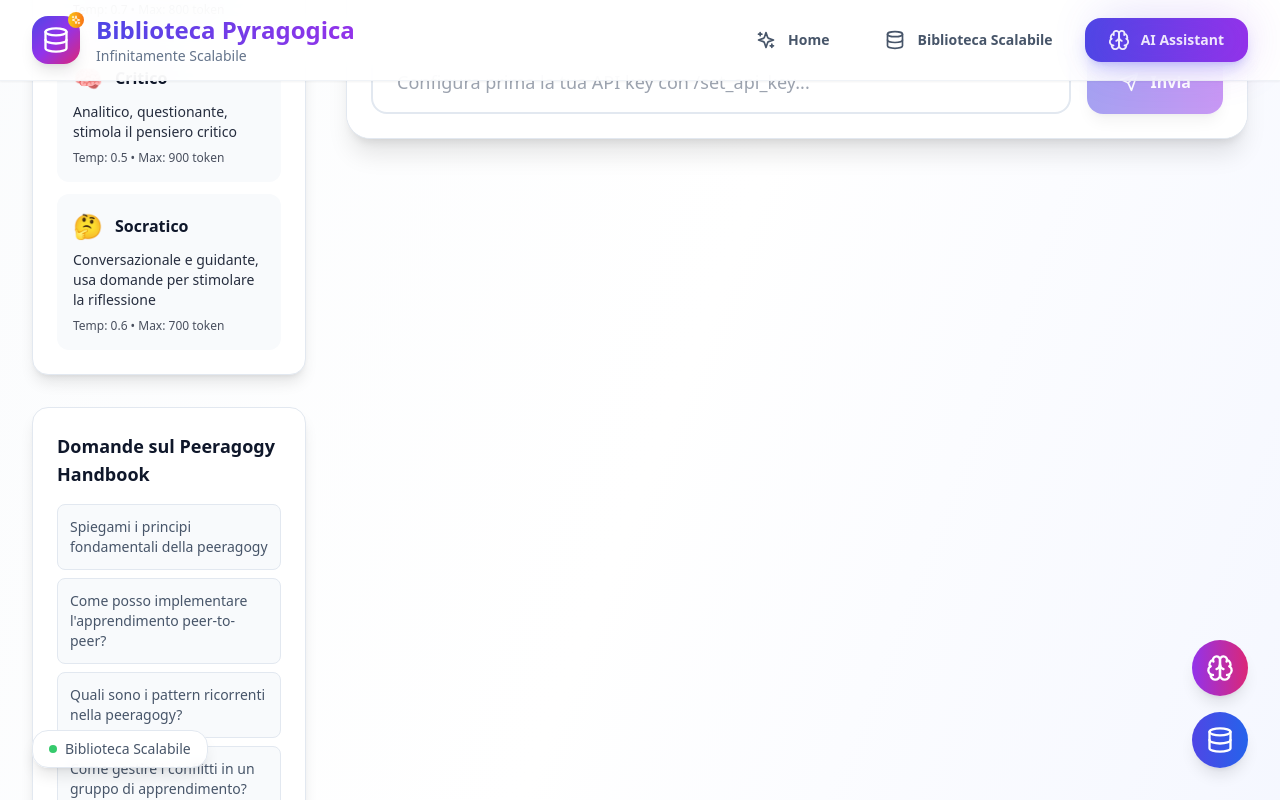
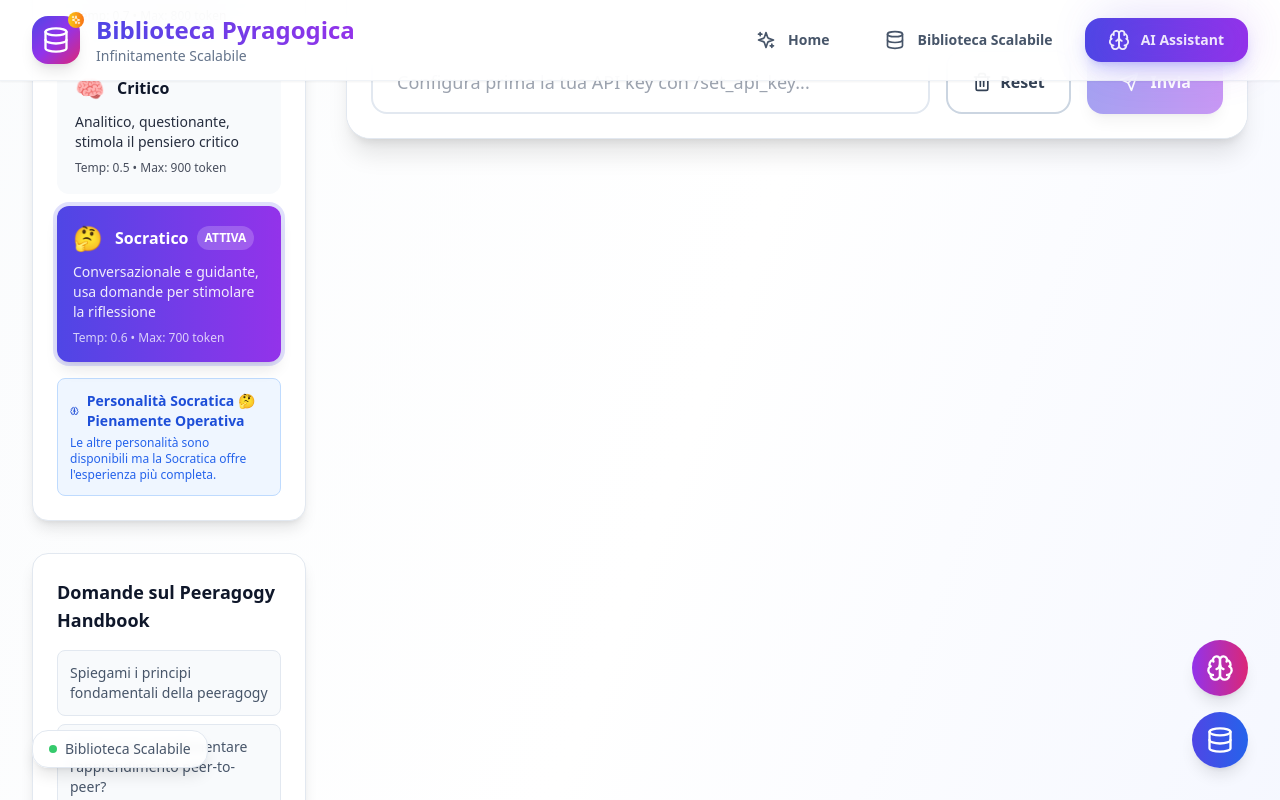
Before and after one commit to FTG-003/pyragogica, a React (Vite) app: page / in a window 1280 px wide. Both pictures are taken after a click on the button "AI Assistant". Shown: the part 1166-1966 px from the top of the page. Built offline with nearby package versions, Linux system fonts and the light colour scheme.

Commit message:
Add Reset Chat and Personality Control Features

```diff
--- a/src/pages/ChatbotPage.tsx
+++ b/src/pages/ChatbotPage.tsx
@@ -1,5 +1,5 @@
 import React, { useState, useEffect, useRef } from 'react';
-import { Send, Brain, User, BookOpen, Lightbulb, MessageCircle, Zap, Sparkles, Bot, Play, Settings, Key, Database, AlertCircle, CheckCircle, Loader, ExternalLink, Copy, Eye, EyeOff, Wifi, WifiOff } from 'lucide-react';
+import { Send, Brain, User, BookOpen, Lightbulb, MessageCircle, Zap, Sparkles, Bot, Play, Settings, Key, Database, AlertCircle, CheckCircle, Loader, ExternalLink, Copy, Eye, EyeOff, Wifi, WifiOff, RotateCcw, Trash2 } from 'lucide-react';
 import { ragService, PERSONALITIES, API_PROVIDERS, type ChatMessage, type PersonalityConfig, type RetrievedSource } from '../services/ragService';
 
 const ChatbotPage = () => {
@@ -12,7 +12,7 @@ const ChatbotPage = () => {
     }
   ]);
   const [inputValue, setInputValue] = useState('');
-  const [selectedPersonality, setSelectedPersonality] = useState('academic');
+  const [selectedPersonality, setSelectedPersonality] = useState('socratic'); // Socratica come default
   const [isTyping, setIsTyping] = useState(false);
   const [apiStatus, setApiStatus] = useState({ configured: false, provider: '', model: '' });
   const [vectorStoreStatus, setVectorStoreStatus] = useState(true); // Pinecone è sempre attivo
@@ -42,6 +42,29 @@ const ChatbotPage = () => {
   const checkApiStatus = () => {
     const status = ragService.getAPIStatus();
     setApiStatus(status);
+  };
+
+  // Reset Chat Function
+  const resetChat = () => {
+    const confirmReset = window.confirm('Sei sicuro di voler azzerare la conversazione? Tutti i messaggi verranno eliminati.');
+
+    if (confirmReset) {
+      setMessages([
+        {
+          id: '1',
+          role: 'system',
+          content: '🔄 **Chat Azzerata!**\n\n**Sistema RAG Pyragogico** pronto per una nuova conversazione.\n\n**Personalità Attiva:** ' + getCurrentPersonality().name + ' ' + getCurrentPersonality().emoji + '\n**Vector Store:** Pinecone con Peeragogy Handbook\n**API Status:** ' + (apiStatus.configured ? '✅ Configurata' : '⚠️ Da configurare') + '\n\nPuoi iniziare con una nuova domanda o cambiare personalità! 🚀',
+          timestamp: new Date()
+        }
+      ]);
+      setInputValue('');
+      setIsTyping(false);
+
+      // Focus sull'input dopo il reset
+      setTimeout(() => {
+        inputRef.current?.focus();
+      }, 100);
+    }
   };
 
   const handleSendMessage = async () => {
@@ -136,6 +159,25 @@ const ChatbotPage = () => {
 
   const copyToClipboard = (text: string) => {
     navigator.clipboard.writeText(text);
+  };
+
+  // Personality Change Handler
+  const handlePersonalityChange = (personalityId: string) => {
+    const oldPersonality = getCurrentPersonality();
+    setSelectedPersonality(personalityId);
+    const newPersonality = PERSONALITIES.find(p => p.id === personalityId);
+
+    if (newPersonality && oldPersonality.id !== personalityId) {
+      // Add a system message about personality change
+      const changeMessage: ChatMessage = {
+        id: Date.now().toString(),
+        role: 'system',
+        content: `🎭 **Personalità cambiata!**\n\n**Da:** ${oldPersonality.name} ${oldPersonality.emoji} → **A:** ${newPersonality.name} ${newPersonality.emoji}\n\n**Nuovo stile:** ${newPersonality.description}\n\nLe prossime risposte seguiranno questo approccio. La conversazione precedente rimane invariata.`,
+        timestamp: new Date()
+      };
+
+      setMessages(prev => [...prev, changeMessage]);
+    }
   };
 
   const quickPrompts = [
@@ -338,30 +380,57 @@ const ChatbotPage = () => {
             </div>
           )}
 
-          {/* Personality Selector */}
+          {/* Enhanced Personality Selector with Active Indicator */}
           <div className="bg-white rounded-2xl shadow-lg p-6 border border-slate-200">
-            <h3 className="text-lg font-bold text-slate-900 mb-6">Personalità AI</h3>
+            <div className="flex items-center justify-between mb-6">
+              <h3 className="text-lg font-bold text-slate-900">Personalità AI</h3>
+              <div className="flex items-center space-x-2 px-3 py-1 bg-green-100 text-green-700 rounded-full text-xs font-semibold">
+                <div className="w-2 h-2 bg-green-500 rounded-full animate-pulse"></div>
+                <span>Attiva</span>
+              </div>
+            </div>
             <div className="space-y-3">
               {PERSONALITIES.map((personality) => (
                 <button
                   key={personality.id}
-                  onClick={() => setSelectedPersonality(personality.id)}
+                  onClick={() => handlePersonalityChange(personality.id)}
                   className={`w-full p-4 rounded-xl text-left transition-all duration-300 transform hover:scale-105 ${
                     selectedPersonality === personality.id
-                      ? 'bg-indigo-600 text-white shadow-lg'
-                      : 'bg-slate-50 hover:bg-slate-100 text-slate-900'
+                      ? 'bg-gradient-to-r from-indigo-600 to-purple-600 text-white shadow-lg ring-4 ring-indigo-500/20'
+                      : 'bg-slate-50 hover:bg-slate-100 text-slate-900 border-2 border-transparent hover:border-slate-200'
                   }`}
                 >
                   <div className="flex items-center space-x-3 mb-2">
                     <span className="text-2xl">{personality.emoji}</span>
-                    <h4 className="font-bold">{personality.name}</h4>
+                    <div className="flex-1">
+                      <h4 className="font-bold flex items-center space-x-2">
+                        <span>{personality.name}</span>
+                        {selectedPersonality === personality.id && (
+                          <span className="text-xs bg-white/20 px-2 py-1 rounded-full">ATTIVA</span>
+                        )}
+                        {personality.id === 'socratic' && selectedPersonality !== personality.id && (
+                          <span className="text-xs bg-green-100 text-green-700 px-2 py-1 rounded-full">OPERATIVA</span>
+                        )}
+                      </h4>
+                    </div>
                   </div>
-                  <p className="text-sm opacity-90">{personality.description}</p>
-                  <div className="mt-2 text-xs opacity-75">
+                  <p className="text-sm opacity-90 mb-2">{personality.description}</p>
+                  <div className="text-xs opacity-75">
                     Temp: {personality.temperature} • Max: {personality.maxTokens} token
                   </div>
                 </button>
               ))}
+            </div>
+
+            {/* Personality Status Note */}
+            <div className="mt-4 p-3 bg-blue-50 border border-blue-200 rounded-lg">
+              <div className="flex items-center space-x-2 text-blue-700 text-sm">
+                <Brain className="w-4 h-4" />
+                <span className="font-semibold">Personalità Socratica 🤔 Pienamente Operativa</span>
+              </div>
+              <p className="text-blue-600 text-xs mt-1">
+                Le altre personalità sono disponibili ma la Socratica offre l'esperienza più completa.
+              </p>
             </div>
           </div>
 
@@ -403,7 +472,7 @@ const ChatbotPage = () => {
         {/* Enhanced Chat Interface */}
         <div className="lg:col-span-3">
           <div className="bg-white rounded-3xl shadow-xl h-[800px] flex flex-col border border-slate-200">
-            {/* Enhanced Chat Header */}
+            {/* Enhanced Chat Header with Reset Button */}
             <div className="p-6 border-b border-slate-200 bg-gradient-to-r from-slate-50 to-white rounded-t-3xl">
               <div className="flex items-center space-x-4">
                 <div className="relative p-3 rounded-2xl bg-gradient-to-r from-purple-500 to-pink-500 shadow-lg">
@@ -416,6 +485,11 @@ const ChatbotPage = () => {
                       RAG System • {getCurrentPersonality().name}
                     </h3>
                     <span className="text-2xl">{getCurrentPersonality().emoji}</span>
+                    {selectedPersonality === 'socratic' && (
+                      <span className="px-3 py-1 bg-green-100 text-green-700 rounded-full text-xs font-semibold">
+                        OPERATIVA
+                      </span>
+                    )}
                   </div>
                   <p className="text-slate-600 leading-relaxed">
                     {getCurrentPersonality().description} • Vector Store Pinecone attivo
@@ -436,6 +510,15 @@ const ChatbotPage = () => {
                     <span>{apiStatus.configured ? 'API OK' : 'Config API'}</span>
                   </div>
                 </div>
+
+                {/* Reset Chat Button */}
+                <button
+                  onClick={resetChat}
+                  className="group p-3 text-slate-600 hover:text-red-600 hover:bg-red-50 rounded-xl transition-all duration-300 border-2 border-transparent hover:border-red-200"
+                  title="Reset Chat - Azzera conversazione"
+                >
+                  <RotateCcw className="w-6 h-6 group-hover:rotate-180 transition-transform duration-500" />
+                </button>
               </div>
             </div>
 
@@ -548,7 +631,7 @@ const ChatbotPage = () => {
               <div ref={messagesEndRef} />
             </div>
 
-            {/* Enhanced Input */}
+            {/* Enhanced Input with Reset Button */}
             <div className="p-6 border-t border-slate-200 bg-white rounded-b-3xl">
               <div className="flex space-x-4">
                 <input
@@ -564,6 +647,18 @@ const ChatbotPage = () => {
                   onKeyPress={(e) => e.key === 'Enter' && handleSendMessage()}
                   disabled={isTyping}
                 />
+
+                {/* Reset Button in Input Area */}
+                <button
+                  onClick={resetChat}
+                  disabled={isTyping}
+                  className="px-6 py-4 border-2 border-slate-300 text-slate-700 rounded-2xl hover:bg-red-50 hover:border-red-300 hover:text-red-600 transition-all duration-300 flex items-center space-x-2 font-semibold disabled:opacity-50 disabled:cursor-not-allowed"
+                  title="Reset Chat"
+                >
+                  <Trash2 className="w-5 h-5" />
+                  <span className="hidden sm:inline">Reset</span>
+                </button>
+
                 <button
                   onClick={handleSendMessage}
                   disabled={!inputValue.trim() || isTyping}
@@ -627,20 +722,20 @@ const ChatbotPage = () => {
         <div className="mt-12 p-6 bg-white/10 backdrop-blur-sm rounded-xl">
           <h4 className="text-lg font-bold mb-4 flex items-center">
             <Key className="w-5 h-5 mr-2" />
-            Sistema RAG Completo e Trasparente
+            Controllo Utente Completo
           </h4>
           <div className="grid grid-cols-1 md:grid-cols-3 gap-6 text-sm">
             <div>
+              <h5 className="font-semibold mb-2">🔄 Reset Chat</h5>
+              <p className="text-slate-300">Bottone sempre disponibile per azzerare la conversazione e ricominciare da capo.</p>
+            </div>
+            <div>
+              <h5 className="font-semibold mb-2">🎭 Personalità Attive</h5>
+              <p className="text-slate-300">Personalità Socratica 🤔 pienamente operativa. Cambia personalità in tempo reale.</p>
+            </div>
+            <div>
               <h5 className="font-semibold mb-2">🔐 Privacy & Controllo</h5>
               <p className="text-slate-300">API key memorizzate localmente. Controllo completo sui costi e sulla privacy.</p>
-            </div>
-            <div>
-              <h5 className="font-semibold mb-2">📚 Contenuti Reali</h5>
-              <p className="text-slate-300">Vector store Pinecone con Peeragogy Handbook completo e indicizzazione semantica.</p>
-            </div>
-            <div>
-              <h5 className="font-semibold mb-2">🎭 Personalità Multiple</h5>
-              <p className="text-slate-300">4 personalità AI diverse per stili di apprendimento e comunicazione differenti.</p>
             </div>
           </div>
         </div>
```
